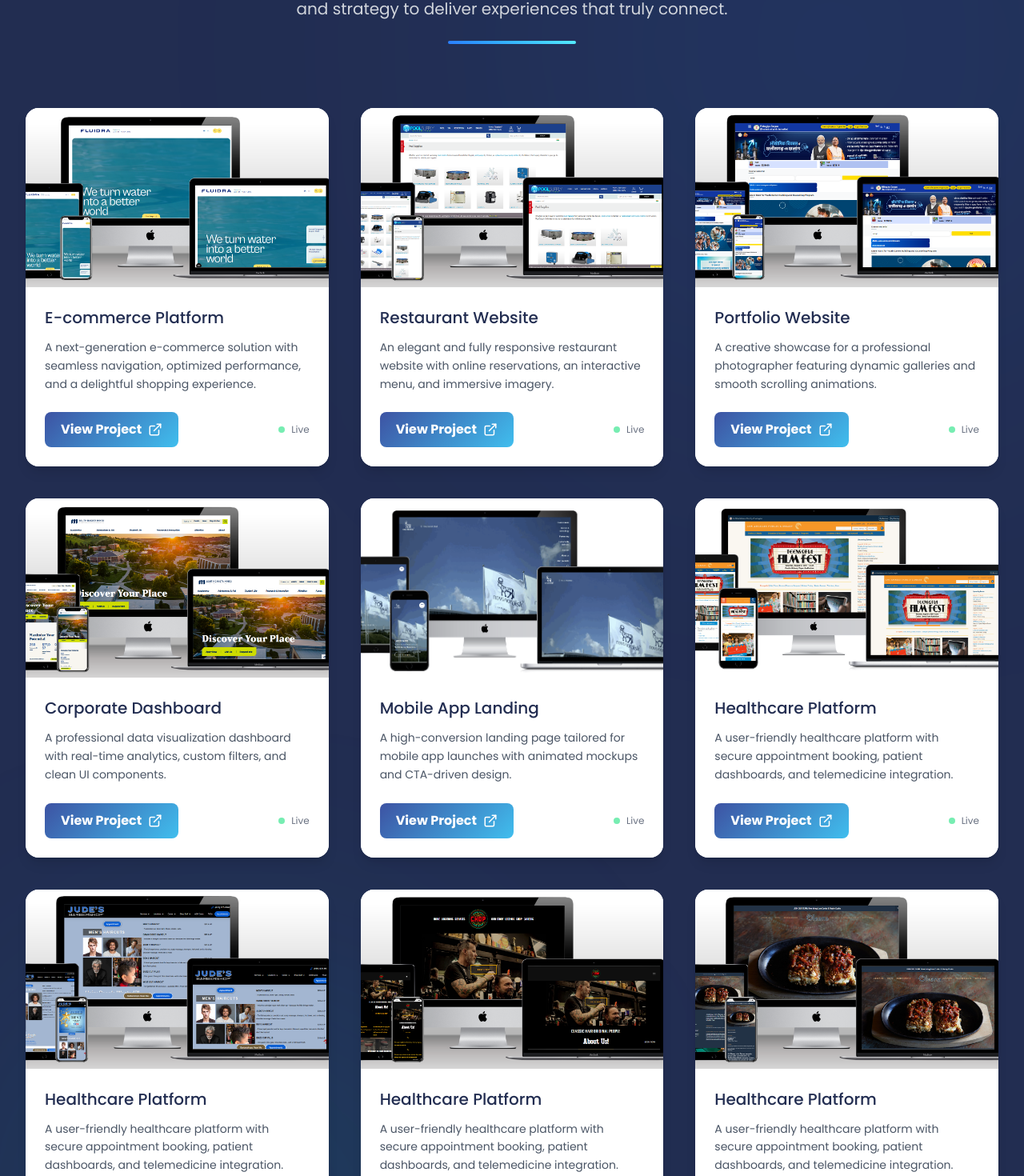
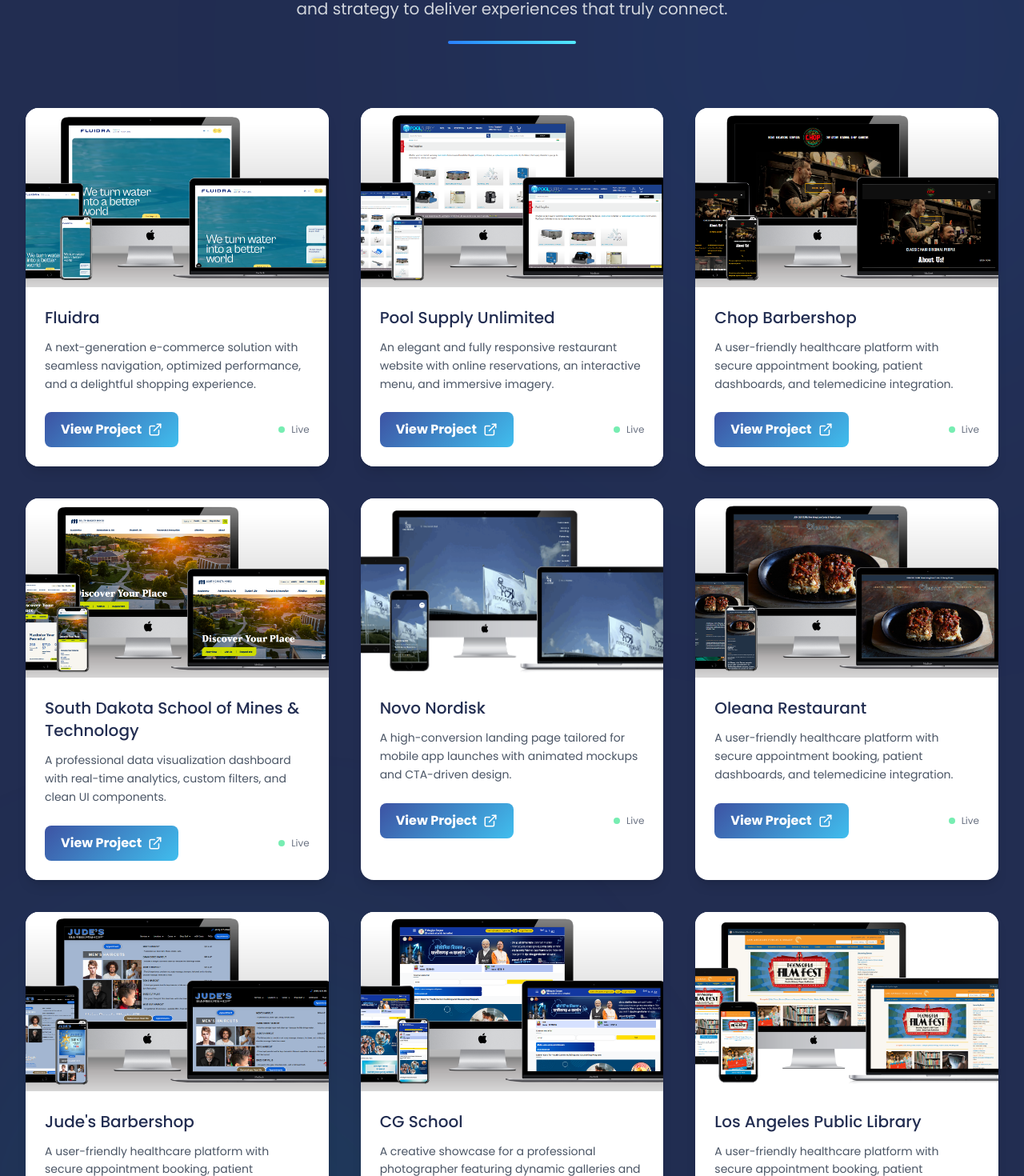
Before and after one commit to Voidstack-Technologies/Portfolio-Site, a React (Vite) app in the folder FrontEnd/: page / in a window 1280 px wide. Shown: the part 2647-4117 px from the top of the page at 80% size. Built offline with nearby package versions, Linux system fonts and the light colour scheme.

Commit message:
Updated projects

```diff
--- a/FrontEnd/src/components/Contact.jsx
+++ b/FrontEnd/src/components/Contact.jsx
@@ -86,7 +86,7 @@
                   className="inline-block text-lg font-medium hover:text-blue-500 transition-all duration-300 hover:scale-105 transform"
                   style={{ color: '#333333', fontWeight: 500 }}
                 >
-                  +91 87587 06895
+                  +91 82386 38297
                 </a>
 
                 {/* Status Indicator */}
--- a/FrontEnd/src/components/Projects.jsx
+++ b/FrontEnd/src/components/Projects.jsx
@@ -3,66 +3,66 @@
 const projectData = [
   {
     id: 1,
-    title: 'E-commerce Platform',
+    title: 'Fluidra',
     description: 'A next-generation e-commerce solution with seamless navigation, optimized performance, and a delightful shopping experience.',
     image: '/ProjectMockups/2.png',
-    link: 'https://www.google.com'
+    link: 'https://www.fluidra.com'
   },
   {
     id: 2,
-    title: 'Restaurant Website',
+    title: 'Pool Supply Unlimited',
     description: 'An elegant and fully responsive restaurant website with online reservations, an interactive menu, and immersive imagery.',
     image: '/ProjectMockups/3.png',
-    link: 'https://www.example.com'
+    link: 'https://www.poolsupplyunlimited.com/pool'
   },
   {
     id: 3,
-    title: 'Portfolio Website',
-    description: 'A creative showcase for a professional photographer featuring dynamic galleries and smooth scrolling animations.',
-    image: '/ProjectMockups/4.png',
-    link: 'https://example.com'
+    title: 'Chop Barbershop',
+    description: 'A user-friendly healthcare platform with secure appointment booking, patient dashboards, and telemedicine integration.',
+    image: '/ProjectMockups/9.png',
+    link: 'https://www.chopbarbershop.com/'
   },
   {
     id: 4,
-    title: 'Corporate Dashboard',
+    title: 'South Dakota School of Mines & Technology',
     description: 'A professional data visualization dashboard with real-time analytics, custom filters, and clean UI components.',
     image: '/ProjectMockups/5.png',
-    link: 'https://example.com'
+    link: 'https://www.sdsmt.edu/index.html'
   },
   {
     id: 5,
-    title: 'Mobile App Landing',
+    title: 'Novo Nordisk',
     description: 'A high-conversion landing page tailored for mobile app launches with animated mockups and CTA-driven design.',
     image: '/ProjectMockups/6.png',
-    link: 'https://example.com'
+    link: 'https://www.novonordisk.com/'
   },
   {
-    id: 6,
-    title: 'Healthcare Platform',
+   id: 6,
+    title: 'Oleana Restaurant',
     description: 'A user-friendly healthcare platform with secure appointment booking, patient dashboards, and telemedicine integration.',
-    image: '/ProjectMockups/7.png',
-    link: 'https://example.com'
+    image: '/ProjectMockups/10.png',
+    link: 'https://www.oleanarestaurant.com/'
   },
   {
     id: 7,
-    title: 'Healthcare Platform',
+    title: 'Jude\'s Barbershop',
     description: 'A user-friendly healthcare platform with secure appointment booking, patient dashboards, and telemedicine integration.',
     image: '/ProjectMockups/8.png',
-    link: 'https://example.com'
+    link: 'https://www.judesbarbershop.com/'
   },
   {
     id: 8,
-    title: 'Healthcare Platform',
-    description: 'A user-friendly healthcare platform with secure appointment booking, patient dashboards, and telemedicine integration.',
-    image: '/ProjectMockups/9.png',
-    link: 'https://example.com'
+    title: 'CG School',
+    description: 'A creative showcase for a professional photographer featuring dynamic galleries and smooth scrolling animations.',
+    image: '/ProjectMockups/4.png',
+    link: 'https://cgschool.in/EngDefault.aspx'
   },
   {
     id: 9,
-    title: 'Healthcare Platform',
+    title: 'Los Angeles Public Library',
     description: 'A user-friendly healthcare platform with secure appointment booking, patient dashboards, and telemedicine integration.',
-    image: '/ProjectMockups/10.png',
-    link: 'https://example.com'
+    image: '/ProjectMockups/7.png',
+    link: 'https://www.lapl.org/'
   },
 ];
 
```
